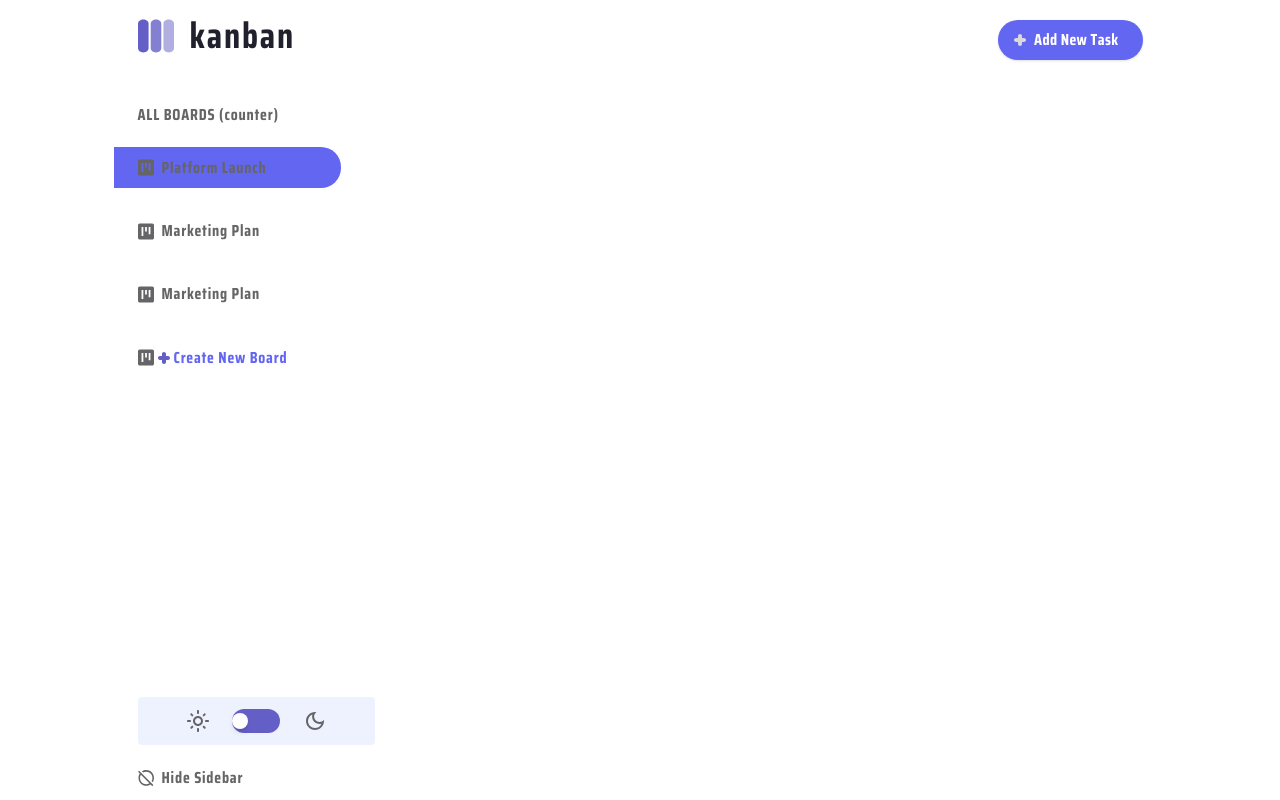
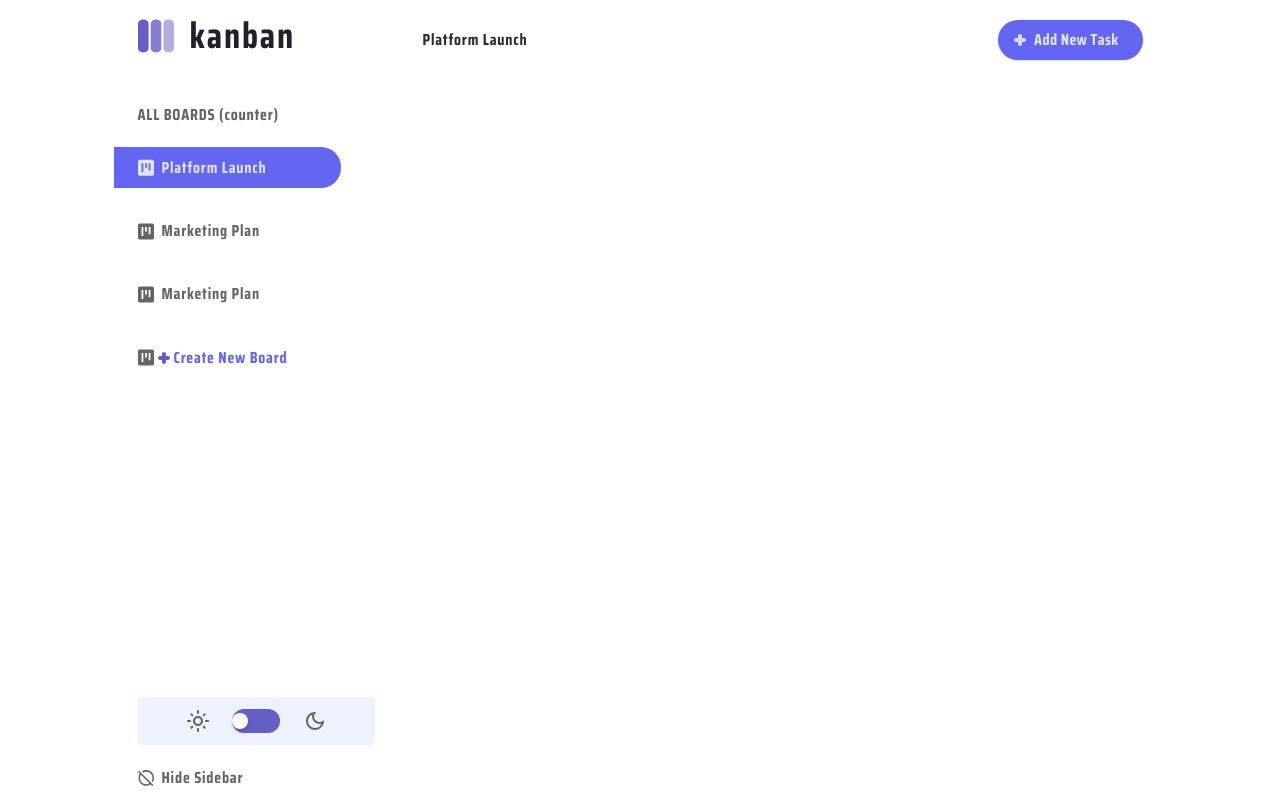
Before and after one commit to tomizdebski/KANBAN_APP, a Next.js app: page / in a window 1280 px wide. Built offline with nearby package versions, Linux system fonts and the light colour scheme.

Commit message:
bug_fix_navbar

```diff
--- a/components/Navbar.tsx
+++ b/components/Navbar.tsx
@@ -6,11 +6,11 @@ const Navbar = () => {
     return (
         <div className="w-[60vw] h-[84px] px-6 py-5 bg-gray-800 flex-col items-between justify-between flex">
             <div className="justify-between items-center flex">
-                <div className="text-white text-2xl font-bold font-saira leading-loose tracking-wider">Platform Launch</div>
+                <div className="text-dark_gray dark:text-light_gray text-2xl font-bold font-saira leading-loose tracking-wider">Platform Launch</div>
                 <div className="justify-start items-center gap-[22px] flex">
                     <div className="pl-4 pr-6 py-3 bg-indigo-500 rounded-[20px] shadow justify-center items-center gap-2 flex">
                         <Image src={add} width={12} height={12} alt="kanban" className="" />
-                        <div className="text-center text-white text-sm font-bold font-saira leading-none tracking-wide">Add New Task</div>
+                        <div className="text-center text-light_gray text-sm font-bold font-saira leading-none tracking-wide">Add New Task</div>
                     </div>
 
                 </div>
--- a/components/Sidebar.tsx
+++ b/components/Sidebar.tsx
@@ -31,8 +31,8 @@ const Sidebar = () => {
             </div>
           </div>
           <div className="self-stretch px-6 py-3 bg-indigo-500 rounded-tr-[20px] rounded-br-[20px]  justify-start items-center gap-2 inline-flex">
-          <Image src={theme === "dark"?kanban_white: kanban_gray} width={16} height={16} alt="kanban" className="" />
-            <div className="text-center text-[#656567] dark:text-zinc-200text-sm font-semibold font-saira leading-none tracking-wider">
+          <Image src={kanban_white} width={16} height={16} alt="kanban" className="" />
+            <div className="text-center text-light_gray dark:text-zinc-200text-sm font-semibold font-saira leading-none tracking-wider">
               Platform Launch
             </div>
           </div>
--- a/tailwind.config.ts
+++ b/tailwind.config.ts
@@ -22,10 +22,10 @@ const config: Config = {
         blue: "#49C4E7",
         green: "#67E3AF",
         deep_gray: "#21212D",
-        dark_gray: "2C2C38",
-        gray: "656567",
-        light_gray: "E2E3E7",
-        light_blue: "E2F7FE",
+        dark_gray: "#2C2C38",
+        gray: "#656567",
+        light_gray: "#E2E3E7",
+        light_blue: "#E2F7FE",
 
       },
       screens: {
```
